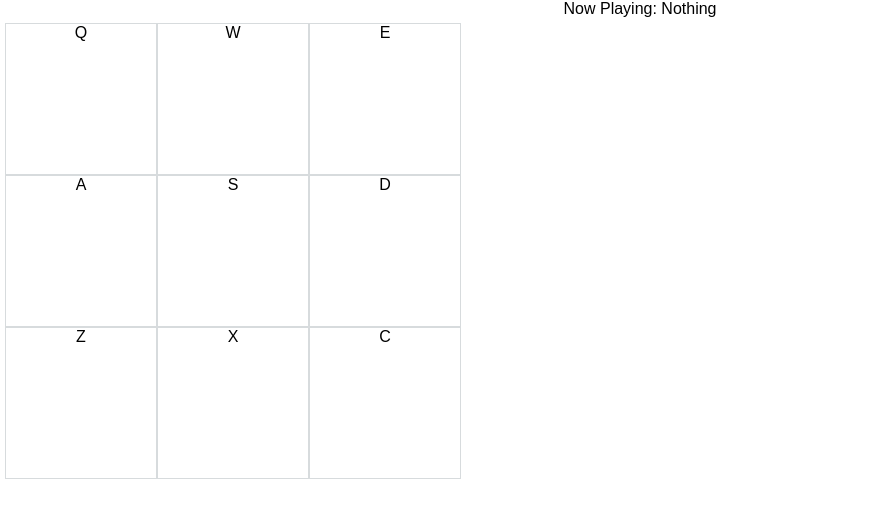
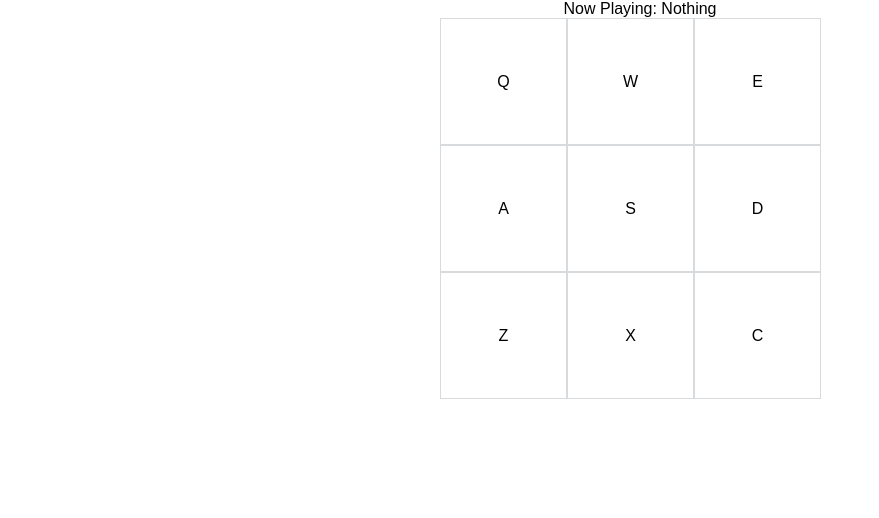
Before and after one commit to michaelignacio/drum-machine, a React (Create React App) app: page / in a window 1280 px wide. Shown: the top 518 px of the page, without its empty margins (0-879 px from the left). Built offline with nearby package versions, Linux system fonts and the light colour scheme.

Commit message:
Updated flex styles

```diff
--- a/src/App.css
+++ b/src/App.css
@@ -27,17 +27,29 @@
   to { transform: rotate(360deg); }
 }
 
+.drum-machine {
+  /*display: flex;*/
+  /*justify-content: center;*/
+}
+
+.App {
+  display: flex;
+  justify-content: center;
+  /*align-items: center;
+  height: 100%;*/
+}
+
 .drum-pad {
-  width: 150px;
-  height: 150px;
+  width: 125px;
+  height: 125px;
   border: 1px solid #D7DBDD;
+  display: flex;
   align-items: center;
+  justify-content: center;
 }
 
 .drum-pad-area {
   display: flex;
   flex-wrap: wrap;
-
-  width: 600px;
-  padding: 5px;
+  width: 400px;
 }
```
